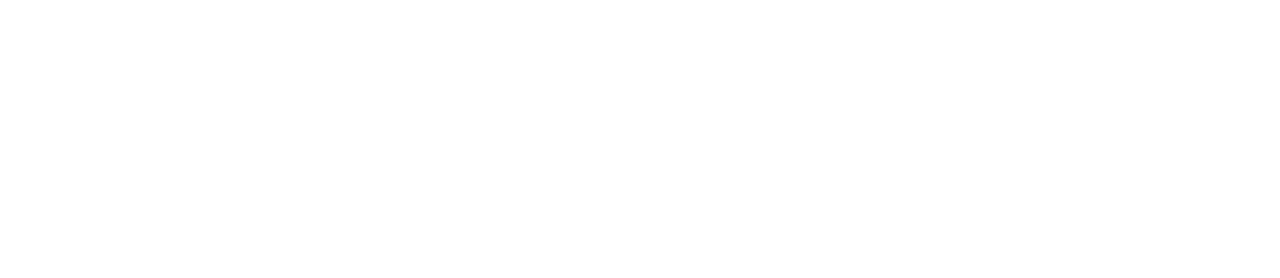
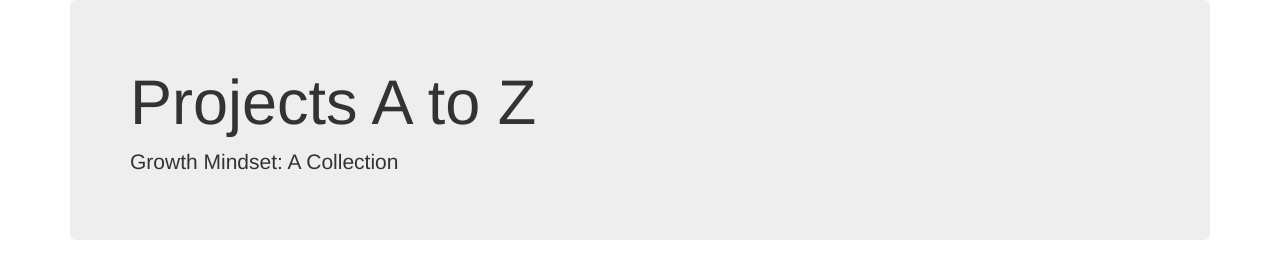
Before and after one commit to liquidtorch/Portfolio-site, a plain HTML site: page index.html in a window 1280 px wide. Drawn offline with nearby package versions, Linux system fonts and the light colour scheme.

Commit message:
Main Title & Bootstrap library

```diff
--- a/index.html
+++ b/index.html
@@ -1,10 +1,22 @@
 <!DOCTYPE html>
 <html lang="en" dir="ltr">
   <head>
+    <link rel="stylesheet" type="text/css" href="https://maxcdn.bootstrapcdn.com/bootstrap/3.3.5/css/bootstrap.min.css">
+
     <meta charset="utf-8">
     <title>Andy Zalit Portfolio</title>
   </head>
   <body>
 
+    <div class="container">
+      <div class="jumbotron">
+          <h1>Projects A to Z</h1>
+          <p>Growth Mindset: A Collection</p>
+      </div>
+    </div>
+
+
+    <script src="https://code.jquery.com/jquery-3.3.1.js"></script>
+    <script src="https://maxcdn.bootstrapcdn.com/bootstrap/3.3.7/js/bootstrap.min.js" integrity="sha384-Tc5IQib027qvyjSMfHjOMaLkfuWVxZxUPnCJA7l2mCWNIpG9mGCD8wGNIcPD7Txa" crossorigin="anonymous"></script>
   </body>
 </html>
```
